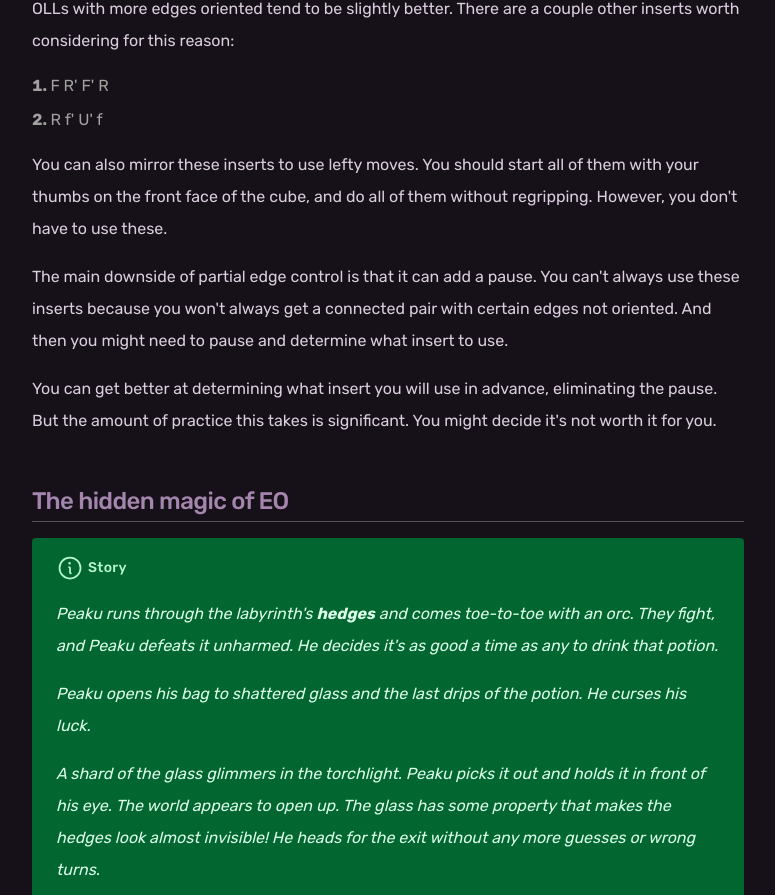
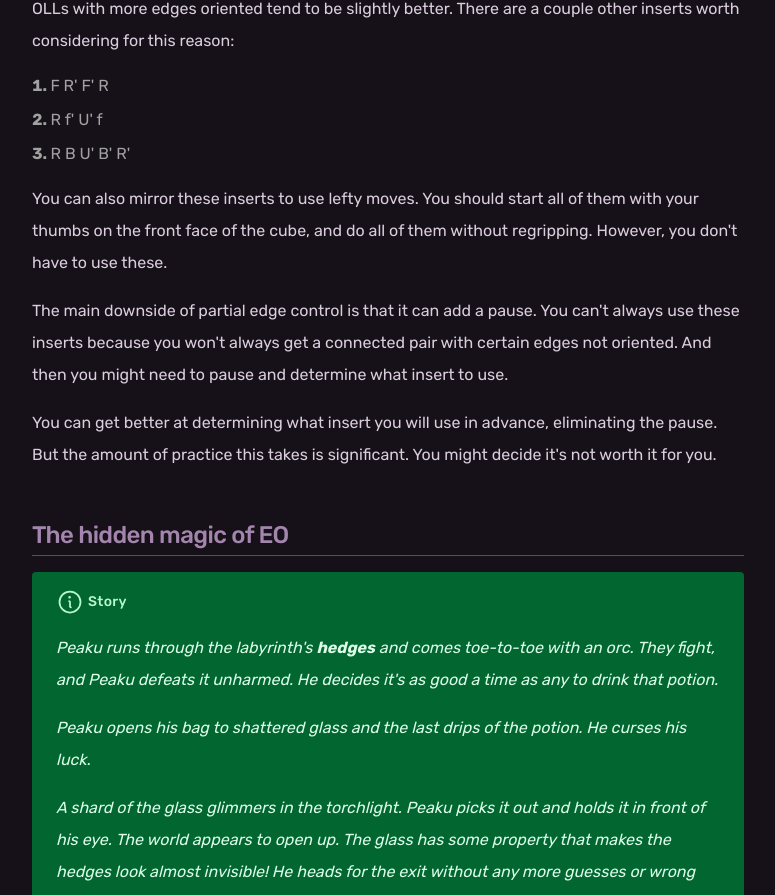
Before and after one commit to Ao1K/Ao1K_site, a Next.js app: page /learn/eo in a window 1280 px wide. Shown: the part 8217-9112 px from the top of the page, without its empty margins (216-991 px from the left). Built offline with nearby package versions, Linux system fonts and the light colour scheme; no server answers.

Commit message:
Add more inserts

```diff
--- a/components/learn/postContent/eo.tsx
+++ b/components/learn/postContent/eo.tsx
@@ -357,7 +357,8 @@ export default function EO() {
 
         <p>{`Using sledgehammer flips the orientation of the front and right edges. If those edges weren't oriented to start, they would be after doing sledge.`}</p>
         <p>{`OLLs with more edges oriented tend to be slightly better. There are a couple other inserts worth considering for this reason:`}</p>
-        <LessonList items={["F R' F' R", "R f' U' f"]} style={"decimal"}/>
+        <LessonList items={["F R' F' R", "R f' U' f", "R B U' B' R'"]} style={"decimal"}/>
+        {/* TODO: describe these inserts in more detail in terms of fingertricks */}
         <p>{`You can also mirror these inserts to use lefty moves. You should start all of them with your thumbs on the front face of the cube, and do all of them without regripping. However, you don't have to use these.`}</p>
         <p>{`The main downside of partial edge control is that it can add a pause. You can't always use these inserts because you won't always get a connected pair with certain edges not oriented. And then you might need to pause and determine what insert to use.`}</p>
         <p>{`You can get better at determining what insert you will use in advance, eliminating the pause. But the amount of practice this takes is significant. You might decide it's not worth it for you.`}</p>
--- a/composables/algs/f2lLabeling.ts
+++ b/composables/algs/f2lLabeling.ts
@@ -430,6 +430,8 @@ const LONG_INSERTS = new Set<string>([
   "M' U R U' r'",
   "R f' U' f",
   "L' f U f'",
+  "R B U' B' R'",
+  "L' B' U B L",
 ]);
 
 const isValidInsert = (moves: string[]): boolean => {
```
